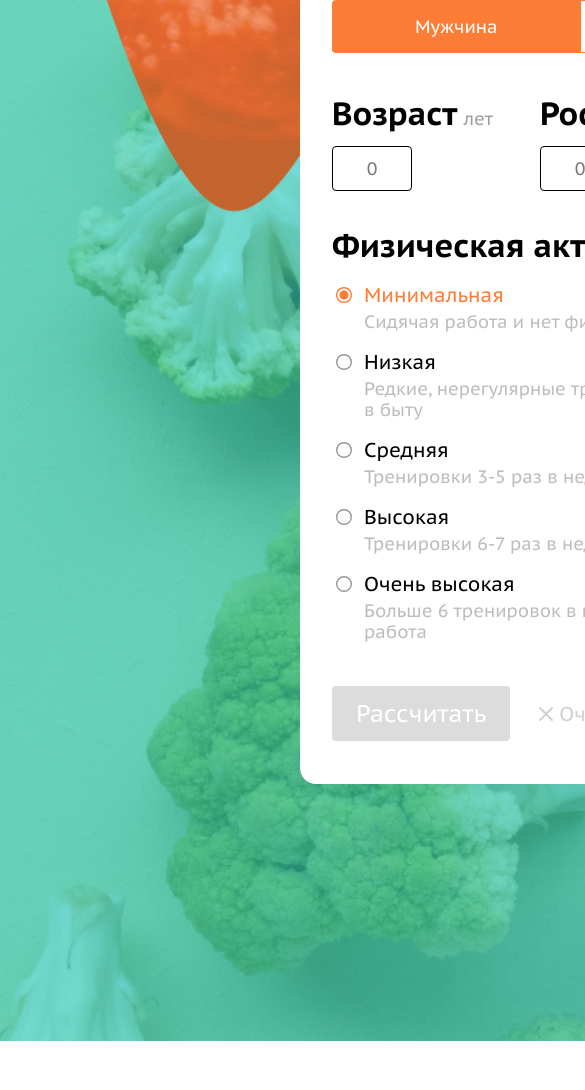
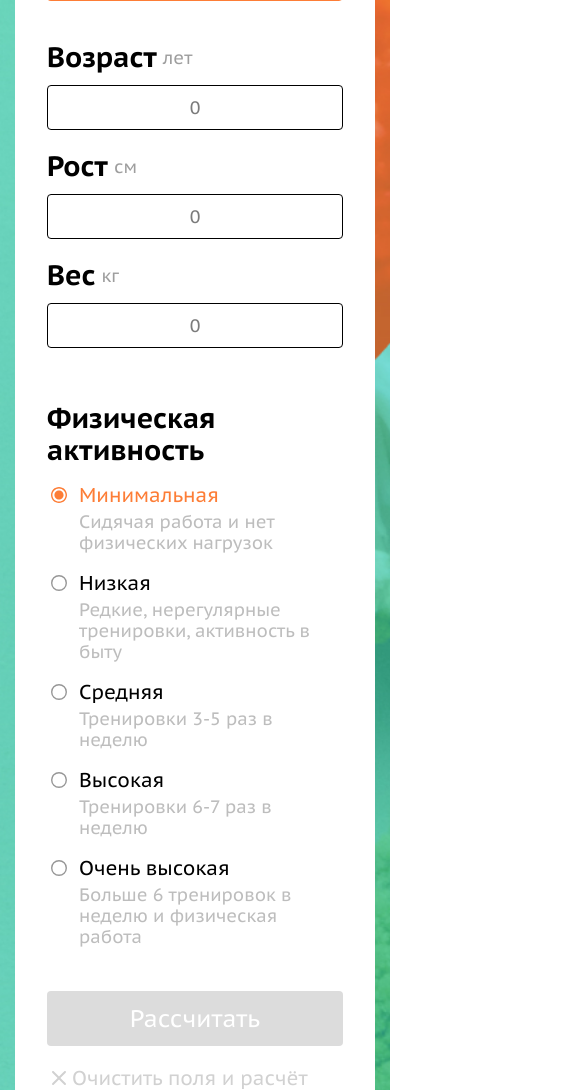
Before and after one commit to AnastasiaDrokina/calories-counter, a plain HTML site: page index.html in a window 390 px wide. Shown: the part 241-1331 px from the top of the page, 585 px wide, since content can reach past the window. Before the commit the page ends 1282 px from the top, so only its background shows below. Drawn offline with Linux system fonts and the light colour scheme.

Commit message:
Add mobile

```diff
--- a/css/style.css
+++ b/css/style.css
@@ -11,8 +11,7 @@
   font-family: "PT Sans Caption";
 
   font-display: swap;
-  src:
-    url("../fonts/pt-sans-caption-bold.woff2") format("woff2"),
+  src: url("../fonts/pt-sans-caption-bold.woff2") format("woff2"),
     url("../fonts/pt-sans-caption-bold.woff") format("woff");
 }
 
@@ -22,8 +21,7 @@
   font-family: "PT Sans Caption";
 
   font-display: swap;
-  src:
-    url("../fonts/pt-sans-caption-regular.woff2") format("woff2"),
+  src: url("../fonts/pt-sans-caption-regular.woff2") format("woff2"),
     url("../fonts/pt-sans-caption-regular.woff") format("woff");
 }
 
@@ -58,9 +56,16 @@ body {
   padding: 0;
 }
 
-html {
+/* html {
   min-width: 1160px;
-}
+} */
+/*
+@media (min-width: 360px) {
+  html {
+    min-width: none;
+    width: 100%;
+  }
+} */
 
 body {
   width: 100%;
@@ -92,7 +97,6 @@ body {
   background-size: cover;
   background-color: var(--color-accent);
 }
-
 
 .header,
 .footer {
@@ -139,13 +143,7 @@ input::-webkit-inner-spin-button {
 /* ios inputs reset */
 select,
 textarea,
-input:matches([type="email"],
-  [type="number"],
-  [type="password"],
-  [type="search"],
-  [type="tel"],
-  [type="text"],
-  [type="url"]) {
+input:matches([type="email"], [type="number"], [type="password"], [type="search"], [type="tel"], [type="text"], [type="url"]) {
   appearance: none;
 }
 
@@ -173,10 +171,10 @@ input[type="number"] {
 
 .container {
   width: 100%;
-  max-width: 1160px;
+  max-width: 558px;
   margin: 0 auto;
-  padding-right: 300px;
-  padding-left: 300px;
+  padding-right: 15px;
+  padding-left: 15px;
 }
 
 .container--no-padding {
@@ -198,9 +196,23 @@ input[type="number"] {
   line-height: 83px;
 }
 
+@media (max-width: 768px) {
+  .heading-main {
+    font-size: 42px;
+    line-height: 40px;
+  }
+}
+
 .heading {
   font-size: 32px;
   line-height: 41px;
+}
+
+@media (max-width: 768px) {
+  .heading {
+    font-size: 28px;
+    line-height: 32px;
+  }
 }
 
 .counter {
@@ -258,6 +270,11 @@ input[type="number"] {
   padding: 0;
 
   list-style: none;
+}
+@media (max-width: 768px) {
+  .counter__result-list {
+    display: block;
+  }
 }
 
 .counter__result-item {
@@ -378,6 +395,13 @@ input[type="number"] {
   width: fit-content;
 }
 
+@media (max-width: 768px) {
+  .input {
+    width: auto;
+    margin-bottom: 20px;
+  }
+}
+
 .input__heading {
   display: flex;
   align-items: flex-end;
@@ -403,6 +427,12 @@ input[type="number"] {
   display: flex;
   width: 80px;
   margin: 0;
+}
+
+@media (max-width: 768px) {
+  .input__wrapper {
+    width: 100%;
+  }
 }
 
 .input__wrapper input {
@@ -456,9 +486,21 @@ input[type="number"] {
   list-style: none;
 }
 
+@media (max-width: 768px) {
+  .inputs-group {
+    display: block;
+  }
+}
+
 .inputs-group .input:nth-child(2) {
   margin-left: 47px;
   margin-right: auto;
+}
+
+@media (max-width: 768px) {
+  .inputs-group .input:nth-child(2) {
+    margin-left: 0;
+  }
 }
 
 .radio__wrapper {
@@ -581,6 +623,13 @@ input[type="number"] {
   background-color: var(--color-gray-lightest);
 }
 
+@media (max-width: 768px) {
+  .button {
+    width: 100%;
+    margin-bottom: 20px;
+  }
+}
+
 .form__item {
   margin: 0;
   margin-bottom: 40px;
@@ -601,6 +650,12 @@ input[type="number"] {
   display: flex;
   align-items: center;
   margin-top: 42px;
+}
+
+@media (max-width: 768px) {
+  .form__submit {
+    display: block;
+  }
 }
 
 .form__item:last-child {
@@ -626,6 +681,12 @@ input[type="number"] {
   transition-property: color, box-shadow;
 }
 
+@media (max-width: 768px) {
+  .form__reset-button {
+    margin-left: 0;
+  }
+}
+
 .form__reset-button svg {
   flex-shrink: 0;
   margin-right: 1px;
--- a/index.html
+++ b/index.html
@@ -5,7 +5,7 @@
     <meta http-equiv="X-UA-Compatible" content="ie=edge" />
     <meta
       name="viewport"
-      content="width=device-width, initial-scale=1.0, viewport-fit=cover"
+      content="width=device-width, initial-scale=1, shrink-to-fit=no"
     />
     <link
       rel="preload"
```
